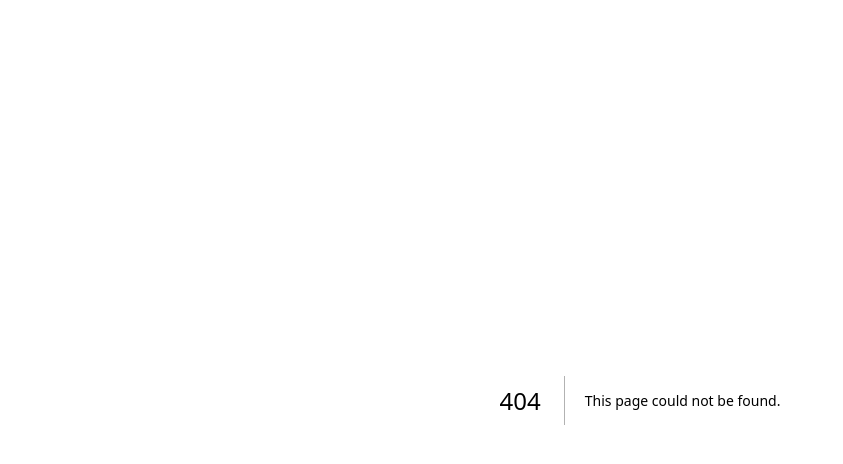
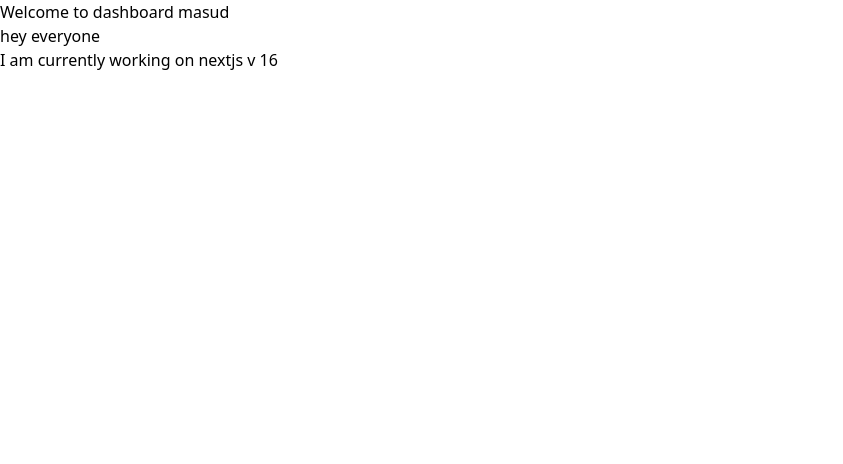
Before and after one commit to thisismasud/foodlygenerativeui, a Next.js app: page /dashboard in a window 1280 px wide. Before the commit this address had no page. Shown: the top 464 px of the page, without its empty margins (0-843 px from the left). Built offline with nearby package versions, Linux system fonts and the light colour scheme.

Commit message:
basic changes

```diff
--- /dev/null
+++ b/app/dashboard/page.tsx
@@ -0,0 +1,9 @@
+export default function page() {
+  return (
+    <section>
+      <h1>Welcome to dashboard masud</h1>
+      <p>hey everyone</p>
+      <p>I am currently working on nextjs v 16 </p>
+    </section>
+  );
+}
--- a/package.json
+++ b/package.json
@@ -19,7 +19,7 @@
     "class-variance-authority": "^0.7.1",
     "clsx": "^2.1.1",
     "lucide-react": "^0.545.0",
-    "next": "15.5.4",
+    "next": "16.0.0",
     "next-themes": "^0.4.6",
     "prisma": "^6.17.1",
     "react": "19.1.0",
```
Also changed, not shown: tsconfig.json (+20 -5 lines), 1 other file (tests, documents, lock files or other folders).
